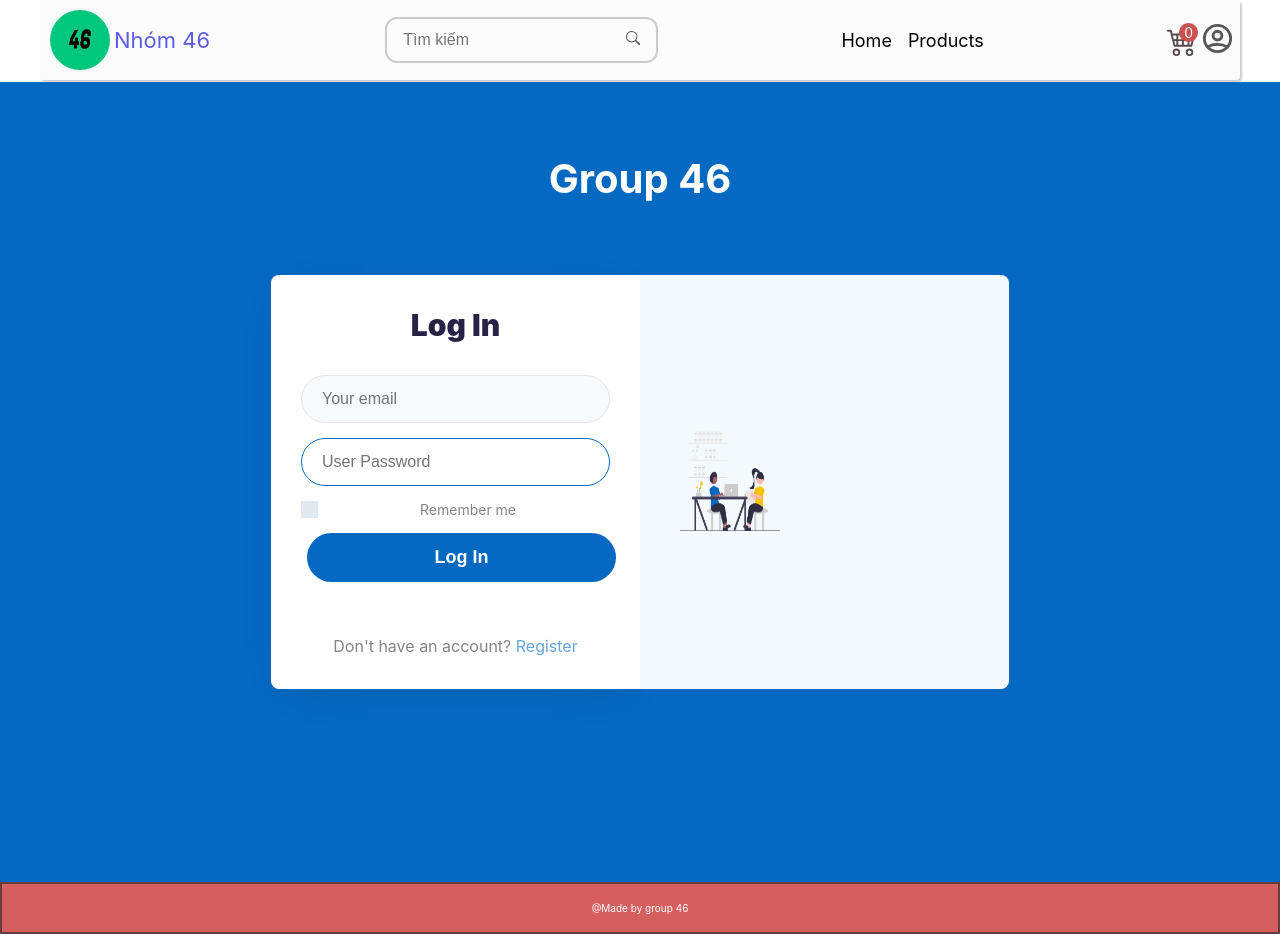
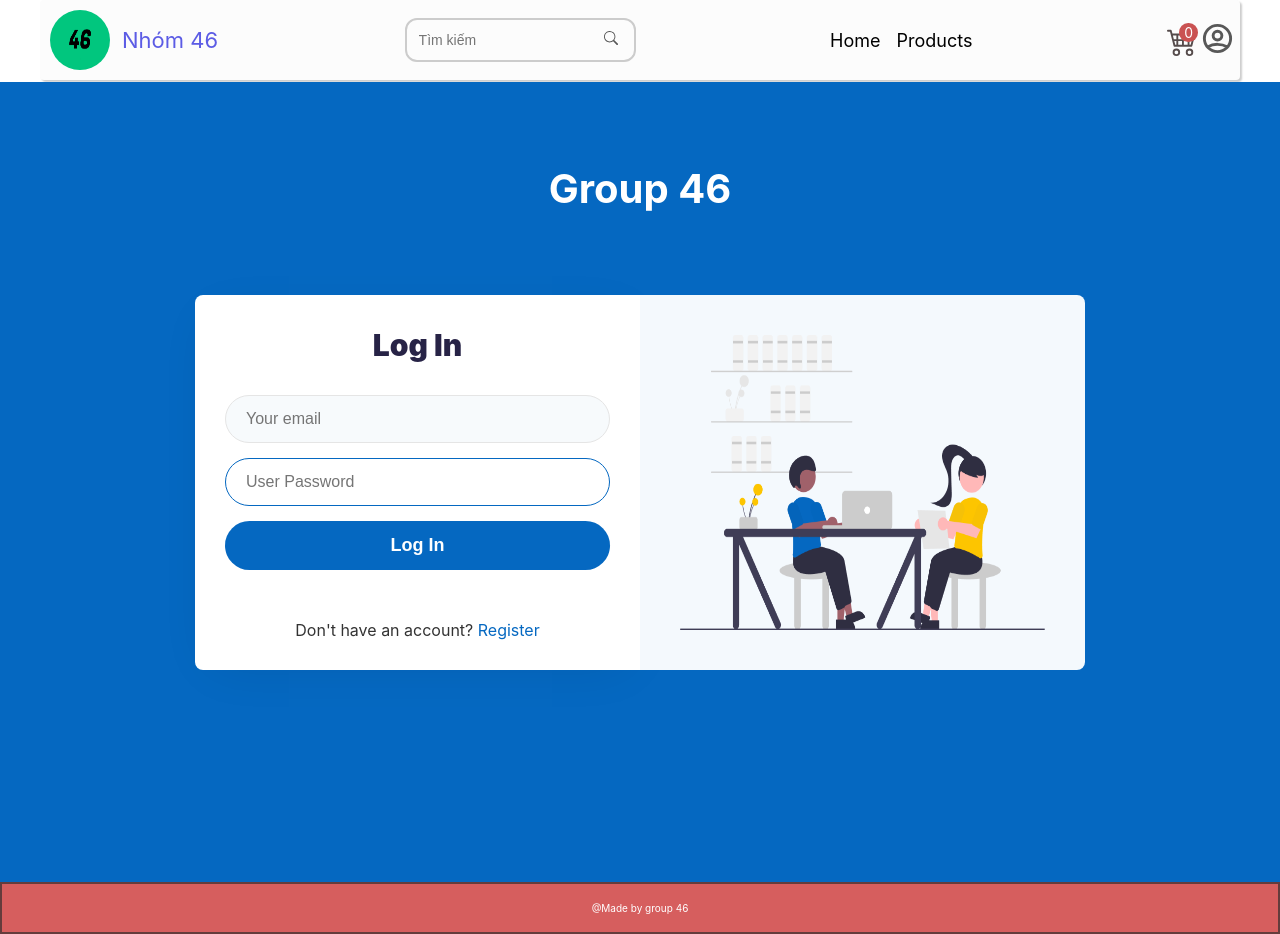
Before and after one commit to Vuz139/CNWEB_46_frontend, a React (Create React App) app: page /login in a window 1280 px wide. Built offline with nearby package versions, Linux system fonts and the light colour scheme.

Commit message:
responsive shopping cart

```diff
--- a/src/App.css
+++ b/src/App.css
@@ -38,7 +38,6 @@ body {
 button.btn {
 	padding: 12px;
 	min-width: 100px;
-	margin: 2px 6px;
 	display: inline-flex;
 	align-items: center;
 	justify-content: center;
@@ -114,6 +113,7 @@ button.btn {
 
 .header__logo {
 	display: flex;
+	gap: 8px;
 	align-items: center;
 
 	height: 60px;
@@ -140,14 +140,14 @@ button.btn {
 .header__search__input {
 	outline: none;
 	border: none;
-	padding: 4px 8px;
-	font-size: 16px;
+	padding: 4px 4px;
+	font-size: 1.4rem;
 	background-color: transparent;
 }
 .header__search__icon {
 	font-size: 14px;
 	cursor: pointer;
-	padding: 0 8px;
+	padding-right: 8px;
 }
 .header__search__icon:hover {
 	font-size: 2rem;
--- a/src/assets/CSS/cart.css
+++ b/src/assets/CSS/cart.css
@@ -11,38 +11,42 @@
 	font-weight: bold;
 	font-size: 1.25em;
 	color: #333;
+	justify-content: center;
 }
 
 .cart-column {
 	display: flex;
 	align-items: center;
 	border-bottom: 0.1rem solid black;
-	margin-right: 1.5em;
 	padding-bottom: 1rem;
 	margin-top: 1rem;
 }
 
 .cart-row {
 	display: flex;
+	gap: 4px;
 	font-size: 1.6rem;
 }
 
 .cart-item {
-	min-width: 45%;
+	flex: 4;
+	display: flex;
+	flex-wrap: wrap;
 }
 
 .cart-price {
-	width: 20%;
+	flex: 1.2;
 	justify-content: center;
 	color: #333;
 }
 
 .cart-quantity {
-	width: 35%;
+	flex: 3;
 	justify-content: center;
 }
 .cart-action {
-	width: 6%;
+	flex: 1.2;
+	justify-content: center;
 }
 
 .cart-item-title {
@@ -56,31 +60,6 @@
 	border-radius: 1rem;
 	border: 0.1rem solid #eee;
 }
-
-.btn-danger {
-	color: white;
-	background-color: #eb5757;
-	border: none;
-	border-radius: 0.3em;
-	font-weight: bold;
-}
-
-.btn-danger:hover {
-	background-color: #cc4c4c;
-}
-
-/* .cart-quantity-input {
-	height: 3.4rem;
-	width: 5rem;
-	border-radius: 0.5rem;
-	border: 0.1rem solid #56ccf2;
-	background-color: #eee;
-	color: #333;
-	padding: 0;
-	text-align: center;
-	font-size: 1.2em;
-	margin-right: 2.5rem;
-} */
 
 .cart__quantity {
 	font-size: 1.8rem;
--- a/src/components/CartItem.jsx
+++ b/src/components/CartItem.jsx
@@ -53,7 +53,7 @@ const CartItem = ({ product }) => {
 					</span>
 				</span>
 			</div>
-			<div className="cart-column">
+			<div className="cart-action cart-column">
 				<Button
 					color="danger"
 					onClick={() => dispatch(removeAllFromCart(product.id))}
--- a/src/components/Header.jsx
+++ b/src/components/Header.jsx
@@ -36,6 +36,9 @@ const Header = () => {
 	const handleLogout = (e) => {
 		e.preventDefault();
 		dispatch(logout());
+		setTimeout(() => {
+			navigate("/login", { replace: true });
+		}, 500);
 	};
 	const location = useLocation();
 
--- a/src/pages/auth/all_login/Login.jsx
+++ b/src/pages/auth/all_login/Login.jsx
@@ -64,11 +64,7 @@ function Login() {
 									required
 									autoFocus
 								/>
-								<label className="check-remaind">
-									<input type="checkbox" />
-									<span className="checkmark"></span>
-									<p className="remember">Remember me</p>
-								</label>
+
 								<br />
 
 								<Button
--- a/src/pages/auth/all_login/style.css
+++ b/src/pages/auth/all_login/style.css
@@ -10,7 +10,7 @@ body,
 html {
 	margin: 0;
 	padding: 0;
-    font-family: 'Noto Sans JP', sans-serif;
+	font-family: "Noto Sans JP", sans-serif;
 }
 
 * {
@@ -43,7 +43,7 @@ input,
 select {
 	-webkit-appearance: none;
 	outline: none;
-    font-family: 'Noto Sans JP', sans-serif;
+	font-family: "Noto Sans JP", sans-serif;
 }
 
 button,
@@ -55,33 +55,19 @@ select {
 a {
 	text-decoration: none;
 }
+.left_grid_info {
+	width: 100%;
+	height: 100%;
+}
 
-img {
-    max-width: 100%;
+.left_grid_info img {
+	width: 100%;
+	height: 100%;
 }
 
 ul {
 	margin: 0;
-    padding: 0
-}
-
-h1,
-h2,
-h3,
-h4,
-h5,
-h6,
-p {
-    margin: 0;
-    padding: 0
-}
-
-p {
-    color: #666;
-    font-size: 16px;
-    line-height: 25px;
-    opacity: .6;
-    text-align: center;
+	padding: 0;
 }
 
 .p-relative {
@@ -168,7 +154,7 @@ button:hover {
 	position: relative;
 	min-height: 100vh;
 	z-index: 0;
-    background: #0568C1;
+	background: #0568c1;
 	padding: 40px 40px;
 	justify-content: center;
 	display: grid;
@@ -197,8 +183,8 @@ button:hover {
 }
 
 .content-wthree {
-    flex-basis:50%;
-    -webkit-flex-basis:50%;
+	flex-basis: 50%;
+	-webkit-flex-basis: 50%;
 	box-sizing: border-box;
 	padding: 3em 3em;
 	background: #fff;
@@ -230,7 +216,8 @@ button:hover {
 	text-align: center;
 	margin-top: 16px;
 }
-p.account, p.account a {
+p.account,
+p.account a {
 	text-align: center;
 	padding-top: 20px;
 	padding-bottom: 0px;
@@ -238,8 +225,8 @@ p.account, p.account a {
 	color: #333;
 }
 
-p.account a{
-    color:#0568C1;
+p.account a {
+	color: #0568c1;
 }
 p.account a:hover {
 	text-decoration: underline;
@@ -260,7 +247,7 @@ p.account a:hover {
 	text-align: center;
 }
 
-.w3l-hotair-form input{
+.w3l-hotair-form input {
 	outline: none;
 	margin-bottom: 15px;
 	font-size: 16px;
@@ -274,29 +261,29 @@ p.account a:hover {
 	outline: none;
 	background: #f7fafc;
 	border: 1px solid #e5e5e5;
-    transition: .3s ease;
-    -webkit-transition: .3s ease;
-    -moz-transition: .3s ease;
-    -ms-transition: .3s ease;
-    -o-transition: .3s ease;
+	transition: 0.3s ease;
+	-webkit-transition: 0.3s ease;
+	-moz-transition: 0.3s ease;
+	-ms-transition: 0.3s ease;
+	-o-transition: 0.3s ease;
 }
 .w3l-hotair-form input:focus {
-    background:transparent;
-    border: 1px solid #0568C1;
+	background: transparent;
+	border: 1px solid #0568c1;
 }
 .w3l-hotair-form button {
 	font-size: 18px;
 	color: #fff;
 	width: 100%;
-    background: #0568C1;
+	background: #0568c1;
 	border: none;
 	padding: 14px 15px;
 	font-weight: 700;
-    transition: .3s ease;
-    -webkit-transition: .3s ease;
-    -moz-transition: .3s ease;
-    -ms-transition: .3s ease;
-    -o-transition: .3s ease;
+	transition: 0.3s ease;
+	-webkit-transition: 0.3s ease;
+	-moz-transition: 0.3s ease;
+	-ms-transition: 0.3s ease;
+	-o-transition: 0.3s ease;
 }
 
 .w3l-hotair-form button:hover {
@@ -324,7 +311,7 @@ p.account a:hover {
 .w3l-hotair-form .social-icons ul span.fa {
 	color: #696687;
 	font-size: 18px;
-    opacity: .8;
+	opacity: 0.8;
 }
 
 .w3l-hotair-form .social-icons ul li a.facebook span {
@@ -333,7 +320,8 @@ p.account a:hover {
 	height: 36px;
 	border-radius: 50%;
 	margin-right: 6px;
-    border: 2px solid #696687;line-height:32px;
+	border: 2px solid #696687;
+	line-height: 32px;
 }
 
 .w3l-hotair-form .social-icons ul li a.twitter span {
@@ -344,20 +332,19 @@ p.account a:hover {
 	border-radius: 50%;
 	margin-right: 6px;
 	border: 2px solid #1da1f2;
-    line-height:32px;
+	line-height: 32px;
 }
 
 .w3l-hotair-form .social-icons ul li a.pinterest span {
-    color:#e60023;
+	color: #e60023;
 	font-size: 18px;
 	width: 36px;
 	height: 36px;
 	border-radius: 50%;
 	margin-right: 6px;
 	border: 2px solid #e60023;
-    line-height:32px;
+	line-height: 32px;
 }
-
 
 .copyright p {
 	text-align: center;
@@ -372,7 +359,7 @@ p.copy-footer-29 a {
 }
 
 p.copy-footer-29 a:hover {
-    color:#fdc500;
+	color: #fdc500;
 	transition: 0.5s ease;
 	-webkit-transition: 0.5s ease;
 	-o-transition: 0.5s ease;
@@ -380,13 +367,11 @@ p.copy-footer-29 a:hover {
 	-moz-transition: 0.5s ease;
 }
 
-
 /* -- placeholder --*/
-
 
 /*-- responsive design --*/
 
-@media (max-width:736px) {
+@media (max-width: 736px) {
 	.w3l-hotair-form .main-hotair {
 		flex-direction: column;
 	}
@@ -409,7 +394,7 @@ p.copy-footer-29 a:hover {
 	}
 }
 
-@media (max-width:568px) {
+@media (max-width: 568px) {
 	.w3l-hotair-form h1 {
 		font-size: 36px;
 	}
@@ -423,7 +408,7 @@ p.copy-footer-29 a:hover {
 	}
 }
 
-@media (max-width:480px) {
+@media (max-width: 480px) {
 	.w3l-hotair-form {
 		padding: 40px 30px;
 	}
@@ -432,7 +417,7 @@ p.copy-footer-29 a:hover {
 	}
 }
 
-@media (max-width:384px) {
+@media (max-width: 384px) {
 	.w3l-hotair-form {
 		padding: 30px 15px;
 	}
@@ -448,7 +433,6 @@ p.copy-footer-29 a:hover {
 	.copyright p {
 		font-size: 16px;
 	}
-
 }
 
 /*-- //responsive design --*/
--- a/src/pages/auth/all_signup/style.css
+++ b/src/pages/auth/all_signup/style.css
@@ -177,24 +177,7 @@ ol {
 }
 
 .login-remember {
-	grid-template-columns: auto auto;
-	justify-content: space-between;
-	align-items: center;
 	margin-top: 2rem;
-}
-
-.checkbox {
-	width: 16px;
-	height: 16px;
-	color: #f5f9fc;
-	background: #304659;
-	float: left;
-}
-
-p.remember {
-	font-size: 14px;
-	line-height: 18px;
-	color: var(--text-color);
 }
 
 .new-signup a {
```
Lines whose indentation alone changed are shown as unchanged.
